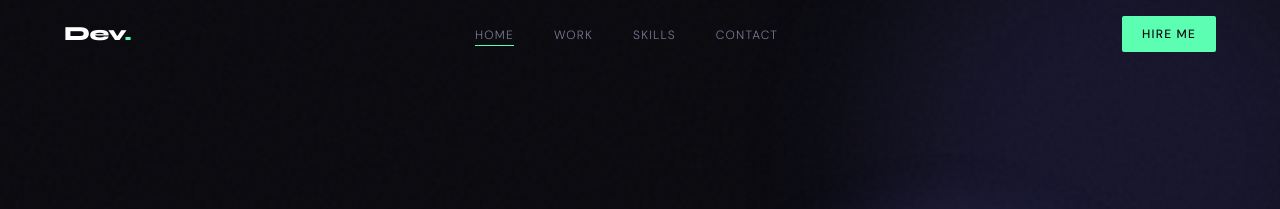
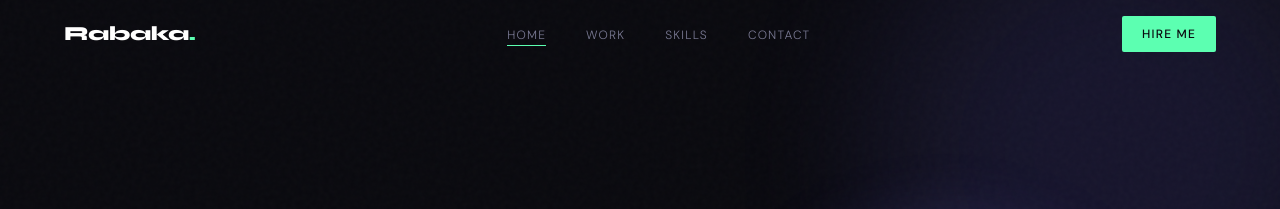
Before and after one commit to krabakasultana-sys/Mosammet_Rabaka_Sultana.github.io, a plain HTML site: page index.html in a window 1280 px wide. Shown: the top 209 px of the page. Drawn offline with nearby package versions, Linux system fonts and the light colour scheme.

Commit message:
Update index.html

```diff
--- a/index.html
+++ b/index.html
@@ -127,7 +127,7 @@
 <nav id="navbar"
      class="fixed top-0 w-full h-[68px] flex items-center justify-between px-[5vw] z-[500] transition-all duration-300">
   <a href="#hero" class="font-head font-extrabold text-xl tracking-tight text-white no-underline">
-    Dev<span class="text-accent">.</span>
+    Rabaka<span class="text-accent">.</span>
   </a>
 
   <!-- Desktop links -->
```
